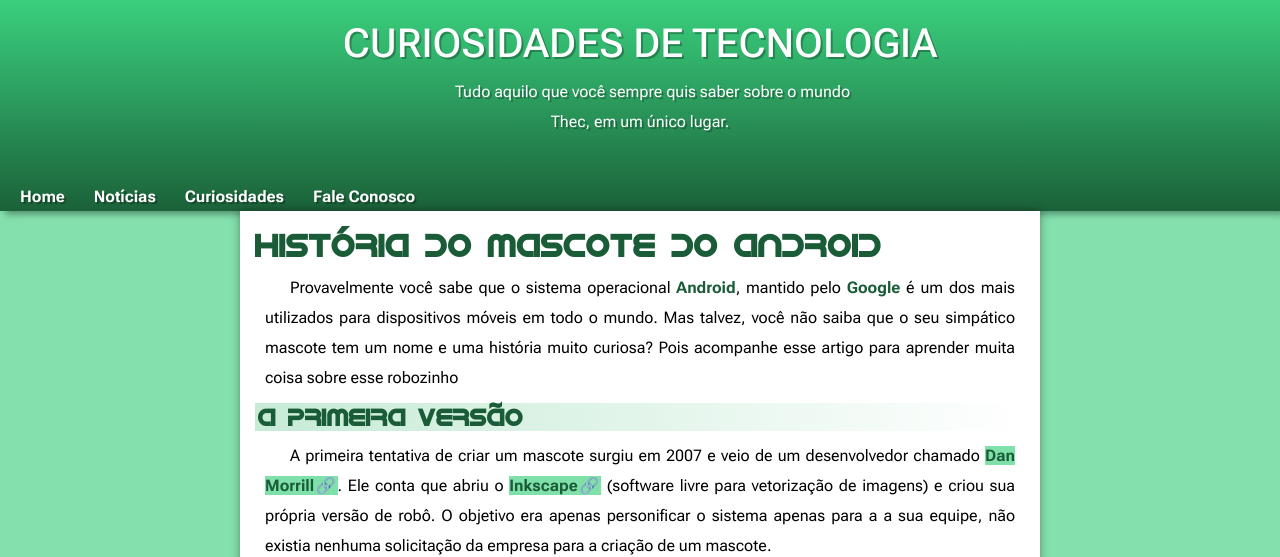
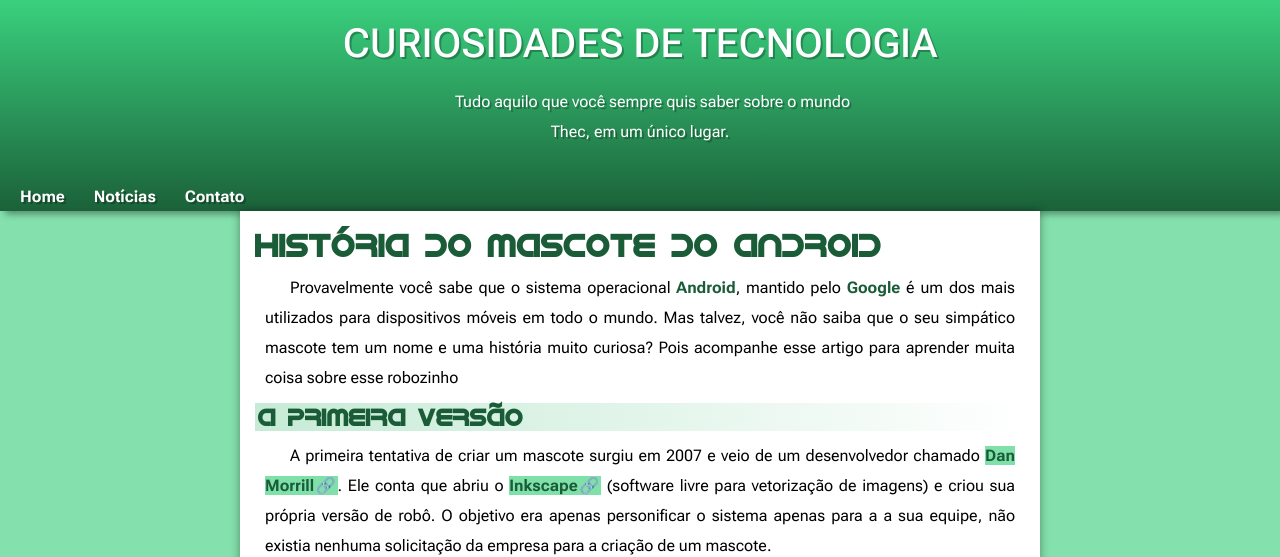
Before and after one commit to vini-vinicius/projeto-android, a plain HTML site: page index.html in a window 1280 px wide. Shown: the top 557 px of the page. Drawn offline with Linux system fonts and the light colour scheme.

Commit message:
Problema de padding corrigido

```diff
--- a/android.css
+++ b/android.css
@@ -29,9 +29,14 @@ header{
     text-align: center;
 }
 
-header  h1{
+header > h1{
     font-size: 2.5em;
     font-weight: 500;
+}
+
+header > p {
+    margin: 0px;
+    padding-top: 20px;
 }
 
 
--- a/index.html
+++ b/index.html
@@ -14,8 +14,7 @@
         <nav>
             <a href="#">Home</a>
             <a href="#">Notícias</a>
-            <a href="#">Curiosidades</a>
-            <a href="#">Fale Conosco</a>
+            <a href="#">Contato</a>
         </nav>
     </header>
     <main>
```
